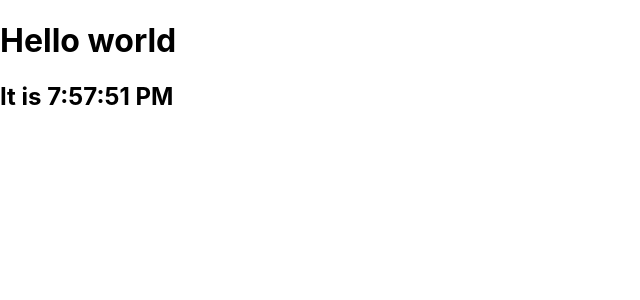
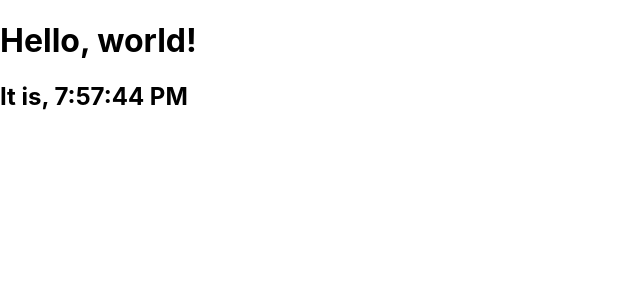
Before and after one commit to lightsage88/react-guide, a React (Create React App) app: page / in a window 1280 px wide. Shown: the top 300 px of the page, without its empty margins (0-640 px from the left). Built offline with nearby package versions, Linux system fonts and the light colour scheme.

Commit message:
we have converted Clock into a stateful class-component and have eliminated the interpolation of this.props in its markup. moreover ReactDom.render now displays the Clock component. We have lost our tick function's functionality, however

```diff
--- a/src/index.js
+++ b/src/index.js
@@ -6,34 +6,28 @@ import * as serviceWorker from './serviceWorker';
 
 
 class Clock extends React.Component {
+    constructor(props){
+        super(props);
+        this.state = {
+            date: new Date()
+        };
+    }
     render() {
         return (
             <div>
                 <h1>Hello, world!</h1>
-                <h2>It is, {this.props.date.toLocaleTimeString()}</h2>
+                <h2>It is, {this.state.date.toLocaleTimeString()}</h2>
             </div>
         );
     }
 }
 
 
-function tick() {
-    const element = (
-        <div>
-            <h1>Hello world</h1>
-            <h2>It is {new Date().toLocaleTimeString()}</h2>
-        </div>
-    );
-    ReactDOM.render(element, document.getElementById('root'));
 
 
-}
+ReactDOM.render(<Clock />, document.getElementById('root'));
 
 
-// ReactDOM.render(<App />, document.getElementById('root'));
-
-
-setInterval(tick, 1000);
 // If you want your app to work offline and load faster, you can change
 // unregister() to register() below. Note this comes with some pitfalls.
 // Learn more about service workers: https://bit.ly/CRA-PWA
```
